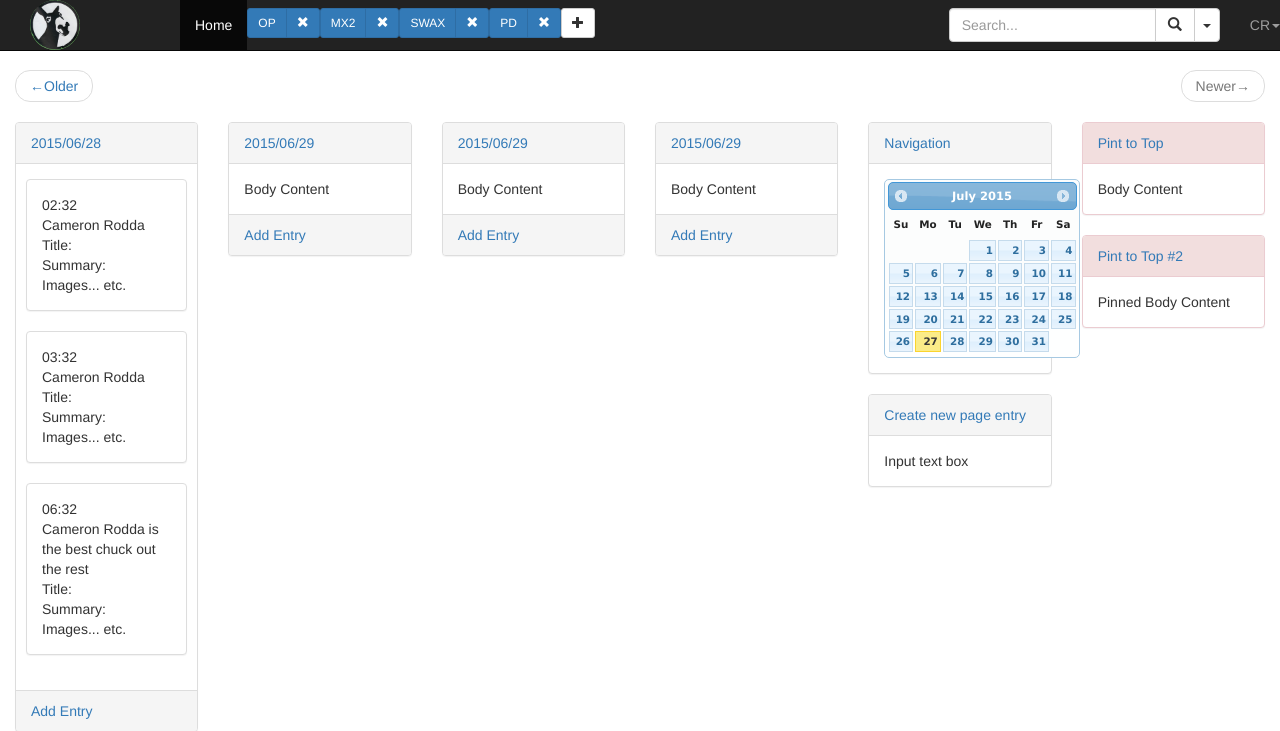
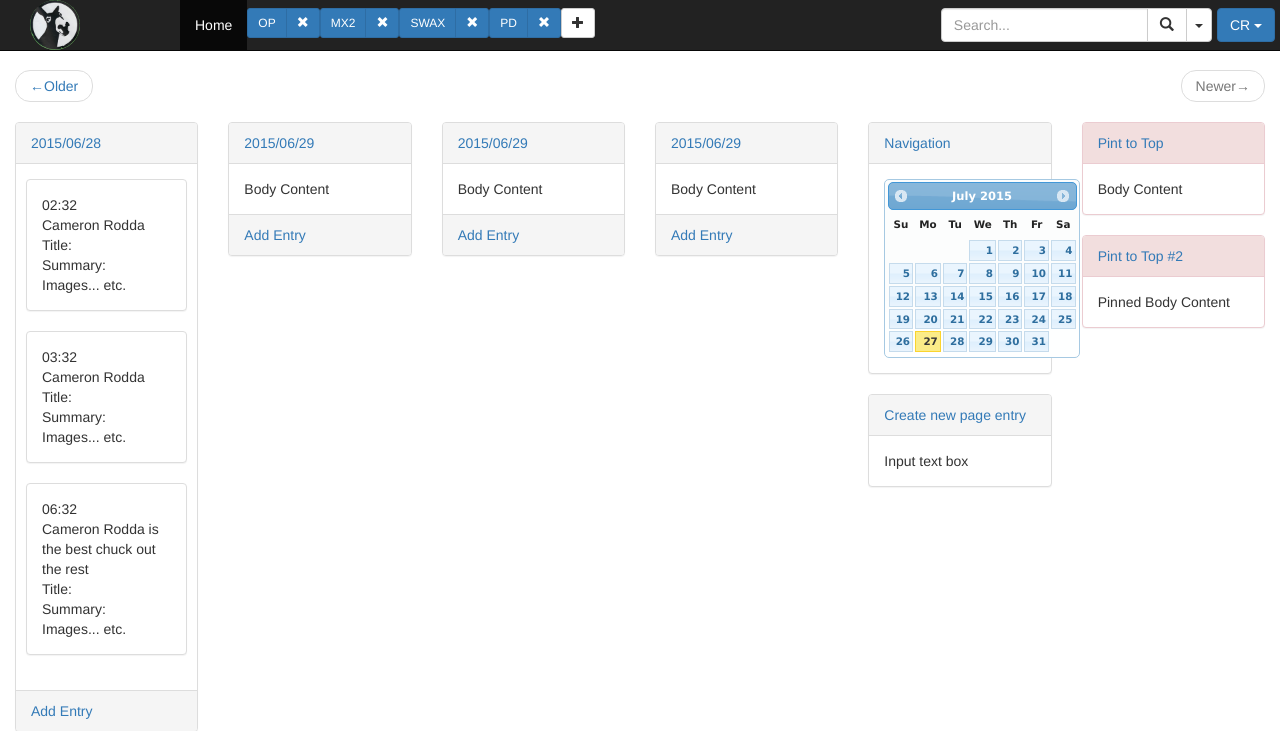
Before and after one commit to nomad-cam/slog, a Flask app: page / in a window 1280 px wide. Shown: the top 731 px of the page. Run offline with Flask 2, Linux system fonts and the light colour scheme; parts of the project's set-up code (start-up, migrations or seed data) failed here and were passed over; some libraries are stand-ins or nearby versions.

Commit message:
splitting up into templates preparing for dynamic content

```diff
--- a/slog/static/css/bootstrap-mods.css
+++ b/slog/static/css/bootstrap-mods.css
@@ -10,9 +10,8 @@
     padding-right: 10px;
 }
 
-.nav .navbar-nav .group-display-container {
-    margin-bottom: 0px;
-    min-height: auto;
+.navbar-right{
+    padding-right: 20px; /* to fix alignment issue for right user button */
 }
 
 body {
--- a/slog/templates/index.html
+++ b/slog/templates/index.html
@@ -1 +1,71 @@
 {% extends "template.html" %}
+
+{% block navbar_btns %}
+
+    <!-- Show the default groups -->
+    <li>
+        <div class="btn-group btn-group-sm navbar-btn">
+            <button class="btn btn-primary" id="groups" type="button">OP</button>
+            <button class="btn btn-primary"><span class="glyphicon glyphicon-remove"></span></button>
+        </div>
+    </li>
+    <li>
+        <div class="btn-group  btn-group-sm navbar-btn">
+            <button class="btn btn-primary" id="groups" type="button">MX2</button>
+            <button class="btn btn-primary"><span class="glyphicon glyphicon-remove"></span></button>
+        </div>
+    </li>
+    <li>
+        <div class="btn-group btn-group-sm navbar-btn">
+            <button class="btn btn-primary" id="groups" type="button">SWAX</button>
+            <button class="btn btn-primary"><span class="glyphicon glyphicon-remove"></span></button>
+        </div>
+    </li>
+    <li>
+        <div class="btn-group btn-group-sm navbar-btn">
+            <button class="btn btn-primary" id="groups" type="button">PD</button>
+            <button class="btn btn-primary"><span class="glyphicon glyphicon-remove"></span></button>
+        </div>
+    </li>
+
+
+    <li>
+
+        <div class="navbar-btn">
+            <button class="btn btn-default btn-sm" type="button" data-toggle="popover-x" data-target="#group-select-modal" data-placement="bottom bottom-left">
+                <span class="glyphicon glyphicon-plus"></span>
+            </button>
+        </div>
+
+
+    </li>
+
+{% endblock %}
+
+
+{% block navbar_search %}
+    <li>
+        <form role="search" class="navbar-form navbar-right">
+            <!-- <div class="form-group"> -->
+
+                    <div class="input-group">
+                        <input type="text" class="form-control" placeholder="Search..." aria-label="...">
+                        <div class="input-group-btn">
+                            <div class="btn-group">
+                                <button type="submit" class="btn btn-default">
+                                    <span class="glyphicon glyphicon-search"></span>
+                                </button>
+                                <button type="button" class="btn btn-default dropdown-toggle" data-toggle="dropdown" aria-expanded="false">
+                                    <span class="caret"></span>
+                                </button>
+                                <ul class="dropdown-menu">
+                                    <li><a href="#">Advanced Search</a></li>
+                                </ul>
+                            </div>
+                        </div>
+                    </div>
+
+   <!--         </div> -->
+        </form>
+    </li>
+{% endblock %}
--- /dev/null
+++ b/slog/templates/options.html
@@ -0,0 +1 @@
+{% extends "template.html" %}
--- a/slog/templates/template.html
+++ b/slog/templates/template.html
@@ -43,89 +43,28 @@
         <ul class="nav navbar-nav">
             <li class="active"><a href="/">Home</a></li>
 
-            <!-- Show the default groups -->
+            {% block navbar_btns %}
+            {% endblock %}
+
+        </ul>
+        <ul class="nav navbar-nav navbar-right">
+
+            {% block navbar_search %}
+            {%  endblock %}
+
             <li>
-                <div class="btn-group btn-group-sm navbar-btn">
-                    <button class="btn btn-primary" id="groups" type="button">OP</button>
-                    <button class="btn btn-primary"><span class="glyphicon glyphicon-remove"></span></button>
+                <div class="navbar-btn">
+                    <button type="button" class="btn btn-primary dropdown-toggle" data-toggle="dropdown" aria-haspopup="true" aria-expanded="false">
+                        CR <span class="caret"></span>
+                    </button>
+                    <!-- <a data-toggle="dropdown" class="dropdown-toggle" href="#">CR<b class="caret"></b></a> -->
+                    <ul role="menu" class="dropdown-menu">
+                        <li><a href="/options/">Options</a></li>
+                        <li><a href="/logout/">Logout</a></li>
+                    </ul>
                 </div>
             </li>
-            <li>
-                <div class="btn-group  btn-group-sm navbar-btn">
-                    <button class="btn btn-primary" id="groups" type="button">MX2</button>
-                    <button class="btn btn-primary"><span class="glyphicon glyphicon-remove"></span></button>
-                </div>
-            </li>
-            <li>
-                <div class="btn-group btn-group-sm navbar-btn">
-                    <button class="btn btn-primary" id="groups" type="button">SWAX</button>
-                    <button class="btn btn-primary"><span class="glyphicon glyphicon-remove"></span></button>
-                </div>
-            </li>
-            <li>
-                <div class="btn-group btn-group-sm navbar-btn">
-                    <button class="btn btn-primary" id="groups" type="button">PD</button>
-                    <button class="btn btn-primary"><span class="glyphicon glyphicon-remove"></span></button>
-                </div>
-            </li>
-
-
-            <li>
-
-                <div class="navbar-btn">
-                    <button class="btn btn-default btn-sm" type="button" data-toggle="popover-x" data-target="#group-select-modal" data-placement="bottom bottom-left">
-                        <span class="glyphicon glyphicon-plus"></span>
-                    </button>
-                </div>
-
-
-            </li>
-
-            <!-- <li class="navbar-text"> <span class="badge">OPs</span></li>
-            <li class="navbar-text"> <span class="badge">MX1</span></li>
-            <li class="navbar-text"> <span class="badge">SWAX</span></li>
-            <li class="dropdown navbar-text">
-                    <span class="badge">
-                        <a id="add-remove-group-modal-link" data-toggle="modal" data-target="add-remove-group-modal" href="#">+/-</a>
-                        <!-- <a data-toggle="dropdown" class="dropdown-toggle" href="#">+/-</a>
-                        <ul class="dropdown-menu">
-                            <li><a href="#">Modify Groups</a></li>
-                            <li><a href="#">Change Group</a></li>
-                        </ul> -->
-                    <!-- </span>
-            </li> -->
         </ul>
-        <ul class="nav navbar-nav navbar-right">
-            <li class="dropdown">
-                <a data-toggle="dropdown" class="dropdown-toggle" href="#">CR<b class="caret"></b></a>
-                <ul role="menu" class="dropdown-menu">
-                    <li><a href="#">Settings</a></li>
-                    <li><a href="#">Logout</a></li>
-                </ul>
-            </li>
-        </ul>
-        <form role="search" class="navbar-form navbar-right">
-            <div class="form-group">
-                <div class="form-group">
-                    <div class="input-group">
-                        <input type="text" class="form-control" placeholder="Search..." aria-label="...">
-                        <div class="input-group-btn">
-                            <div class="btn-group">
-                                <button type="submit" class="btn btn-default">
-                                    <span class="glyphicon glyphicon-search"></span>
-                                </button>
-                                <button type="button" class="btn btn-default dropdown-toggle" data-toggle="dropdown" aria-expanded="false">
-                                    <span class="caret"></span>
-                                </button>
-                                <ul class="dropdown-menu">
-                                    <li><a href="#">Advanced Search</a></li>
-                                </ul>
-                            </div>
-                        </div>
-                    </div>
-                </div>
-            </div>
-        </form>
     </div>
 </nav>
 
--- a/slog/views.py
+++ b/slog/views.py
@@ -10,10 +10,15 @@ import ldap
 from datetime import datetime
 
 
+# desired paths /<groupUrl>/<year>/<month>/<day>
 @app.route('/')
 def slog():
     return render_template("index.html")
 
+@app.route('/options/')
+def options():
+    return render_template("options.html")
+
 @app.errorhandler(404)
 def page_not_found(e):
     return render_template('404.html'), 404
```
Also changed, not shown: slog/models.py (+5 -5 lines), slog/config.json (deleted).
